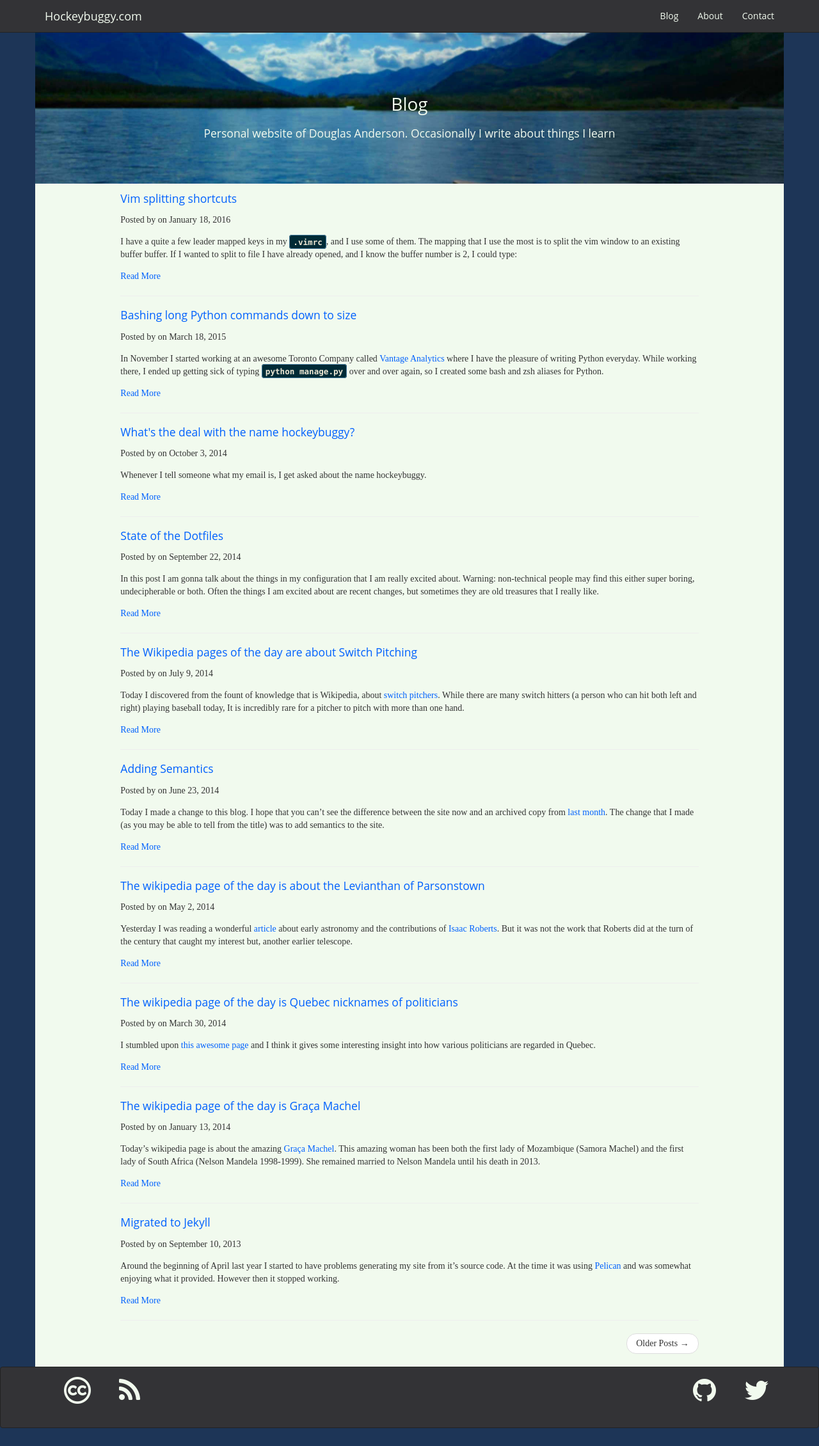
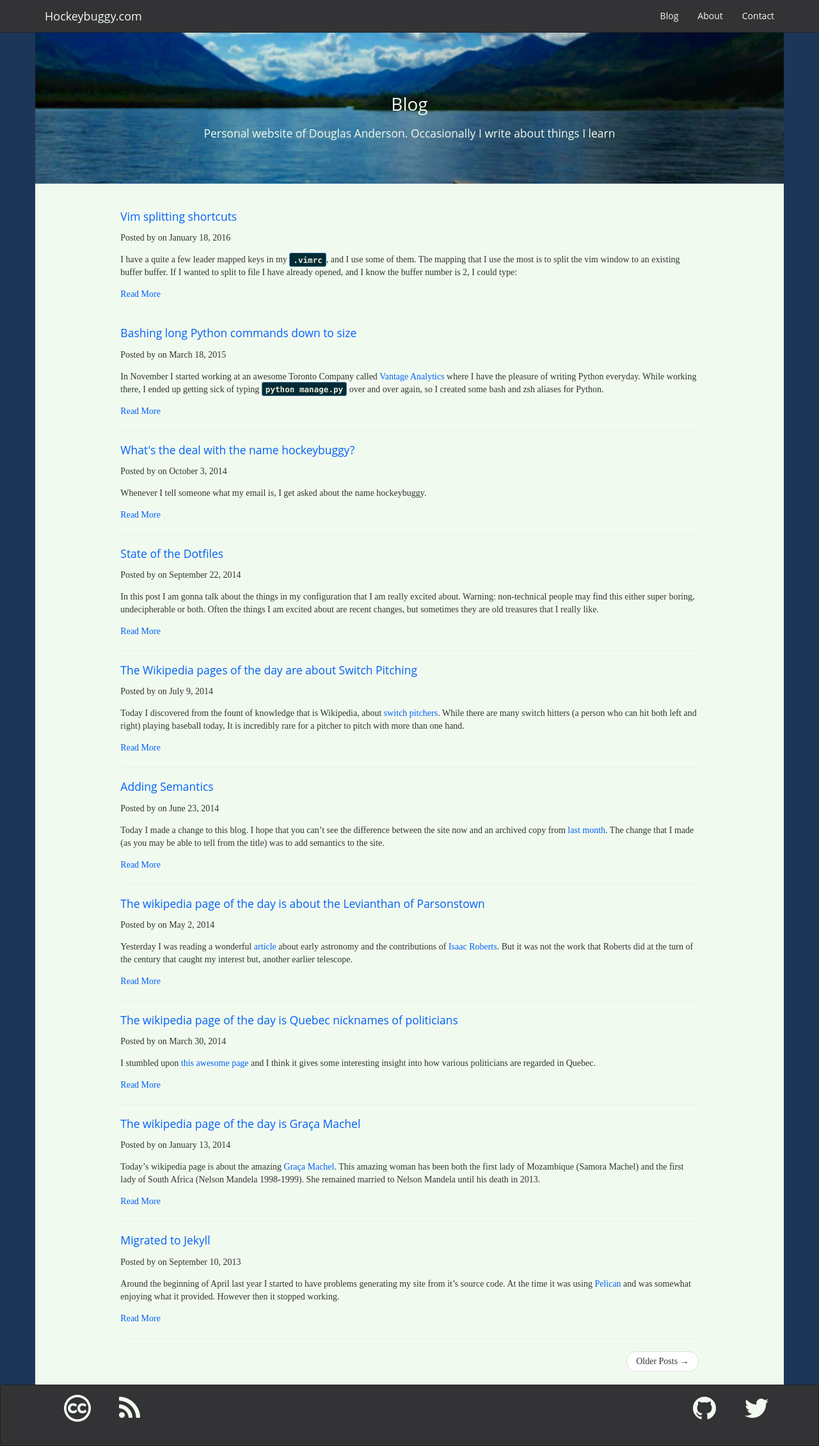
Before and after one commit to hockeybuggy/hockeybuggy.com, a Jekyll site: the page built from index.html, in a window 1280 px wide. Shown: the whole page at 64% size. Built offline with Jekyll 4.4.1, drawn with Linux system fonts in a browser that asks for light colours; the list of posts is cut into pages by our own code; before the commit the page ends 2232 px from its top, so only the background shows below that.

Commit message:
Add a margin to the bottom of the page header.

```diff
--- a/static/css/main.scss
+++ b/static/css/main.scss
@@ -110,7 +110,7 @@ kbd {  /* Stolen from SO: http://meta.superuser.com/q/4788 */
   background-size: cover;
   -o-background-size: cover;
 
-  margin: 0px;
+  margin: 0 0 2em 0;
 
   .site-heading,
   .post-heading,
```
